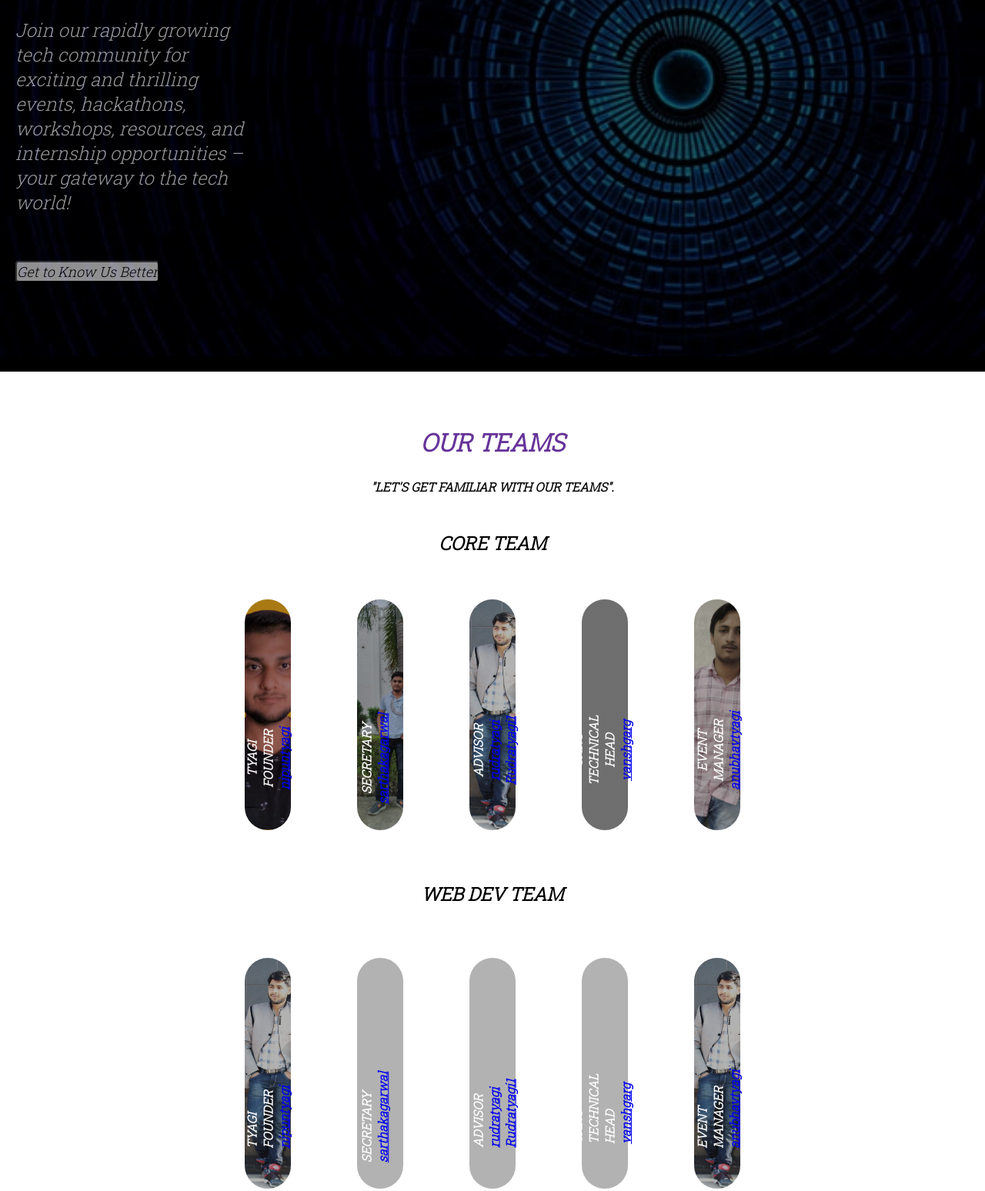
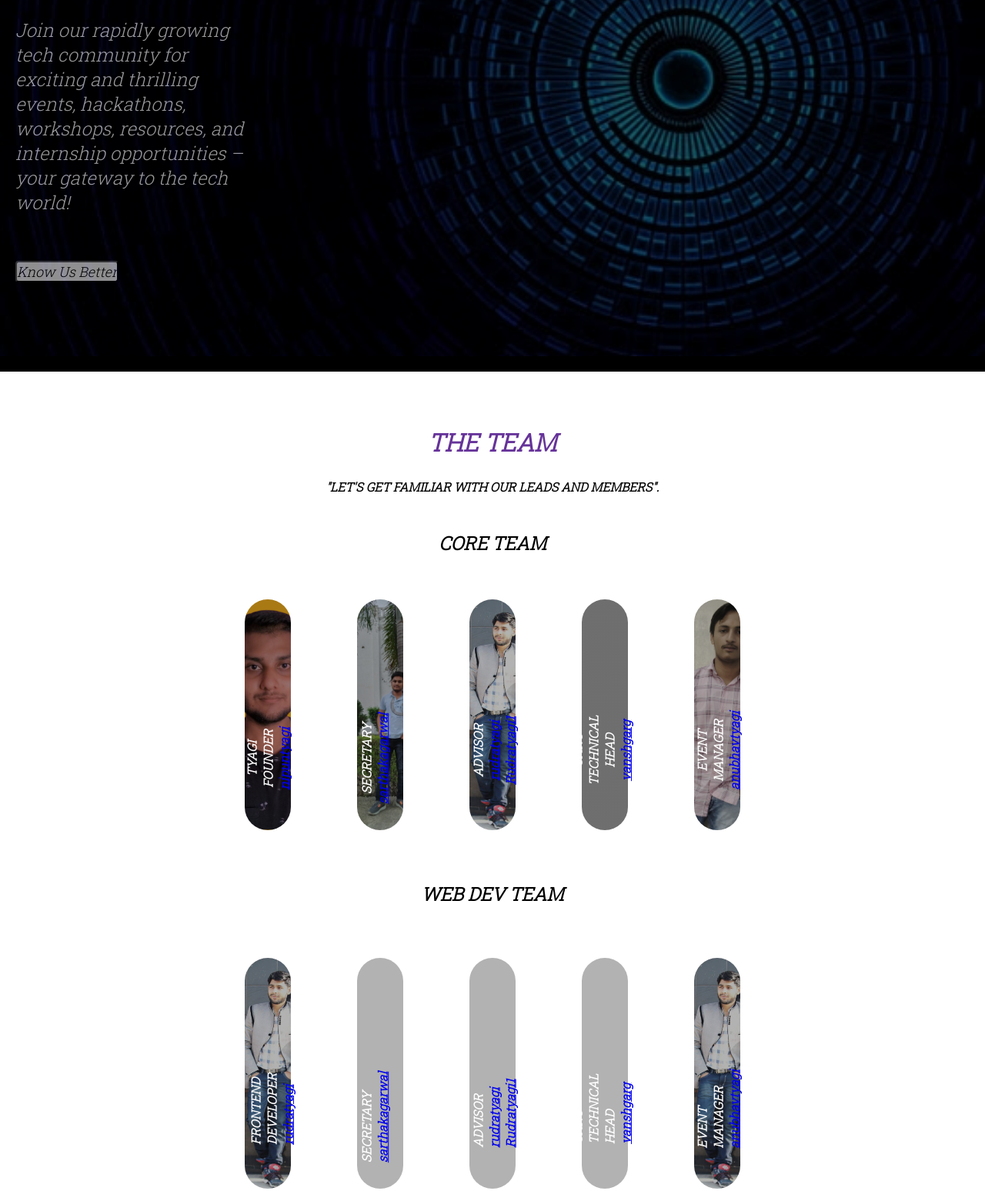
Before and after one commit to Rudratyagi1/code-with-techno, a plain HTML site: page index.html in a window 1280 px wide. Shown: the part 326-1874 px from the top of the page at 77% size. Drawn offline with Linux system fonts and the light colour scheme; files that its build step writes are made by us from their sources; grey boxes are pictures that could not be loaded; files whose address does not match are found by name.

Commit message:
Add files via upload

```diff
--- a/index.html
+++ b/index.html
@@ -21,7 +21,7 @@
         <div class="list">
             <ul>
                 <li class="li" id="li1"><a href="#sec1">HOME</a></li>
-                <li class="li" id="li2"><a href="#sec2">OUR TEAMS</a></li>
+                <li class="li" id="li2"><a href="#sect">OUR TEAMS</a></li>
                 <li class="li" id="li3"><a href="#sec3">WHAT WE PROVIDE</a></li>
                 <li class="li" id="li4"><a href="#sec4">CONTACT US</a></li>
             </ul>
@@ -42,15 +42,16 @@
                 resources, and internship opportunities – your gateway to the tech world!</p>
         </div>
         <div>
-            <button id="btn1">Get to Know Us Better</button>
+            <button id="btn1"> Know Us Better</button>
 
             <div>
     </section>
+    <section id="sect">
         <section id="sec2">
             <div align="center">
-            <h2 id="h2">OUR TEAMS</h2>
+                <h2 id="h2">THE TEAM</h2>
                 <center>
-                <h1>"LET'S GET FAMILIAR WITH OUR TEAMS".</h1>
+                    <h1>"LET'S GET FAMILIAR WITH OUR LEADS AND MEMBERS".</h1>
                 </center><br>
                 <h1 id="ct">CORE TEAM</h1>
 
@@ -127,9 +128,9 @@
                 <div class="slides2">
                     <div class="slide_11">
                         <div class="slide_info2">
-                        <p>NIPUN TYAGI</p>
-                        <p>FOUNDER</p>
-                        <a href="http://www.linkedin.com/in/">nipuntyagi</a>
+                            <p>RUDRA TYAGI</p>
+                            <p>FRONTEND DEVELOPER</p>
+                            <a href="https://www.linkedin.com/in/rudra-tyagi-3766b4274?utm_source=share&utm_campaign=share_via&utm_content=profile&utm_medium=android_app">rudratyagi</a>
 
                         </div>
                     </div>
@@ -198,7 +199,8 @@
                         <div class="slide_info3">
                             <p>ANVESHA DIXIT</p>
                             <p>CONTENT CREATOR</p>
-                        <a href="https://www.linkedin.com/in/anvesha-dixit?utm_source=share&utm_campaign=share_via&utm_content=profile&utm_medium=android_app">anveshadixit</a>
+                            <a
+                                href="https://www.linkedin.com/in/anvesha-dixit?utm_source=share&utm_campaign=share_via&utm_content=profile&utm_medium=android_app">anveshadixit</a>
 
                         </div>
                     </div>
@@ -206,7 +208,8 @@
                         <div class="slide_info3">
                             <p>KASHISH SHARMA</p>
                             <p>CONTENT CREATOR</p>
-                        <a href="https://www.linkedin.com/in/kashish-sharma-89910b295?utm_source=share&utm_campaign=share_via&utm_content=profile&utm_medium=android_app">kashishsharma</a>
+                            <a
+                                href="https://www.linkedin.com/in/kashish-sharma-89910b295?utm_source=share&utm_campaign=share_via&utm_content=profile&utm_medium=android_app">kashishsharma</a>
 
                         </div>
                     </div>
@@ -214,8 +217,9 @@
                         <div class="slide_info3">
                             <p>PALAK MISHRA</p>
                             <p>CONTENT CREATOR</p>
-                        <a href="https://www.linkedin.com/in/palak-mishra-037637248?utm_source=share&utm_campaign=share_via&utm_content=profile&utm_medium=android_app">palakmishra</a>
-                        <a href="https://github.com/Rudratyagi1">Rudratyagi1</a>
+                            <a
+                                href="https://www.linkedin.com/in/palak-mishra-037637248?utm_source=share&utm_campaign=share_via&utm_content=profile&utm_medium=android_app ">palakmishra</a>
+
                         </div>
                     </div>
                     <!-- <div class="slide_22 slide_41">
@@ -258,7 +262,7 @@
                             <p>Humayun's tomb</p>
                         </div> -->
         </section>
-    </Section>
+    </section>
 
 
 </body>
```
Lines whose indentation alone changed are shown as unchanged.
